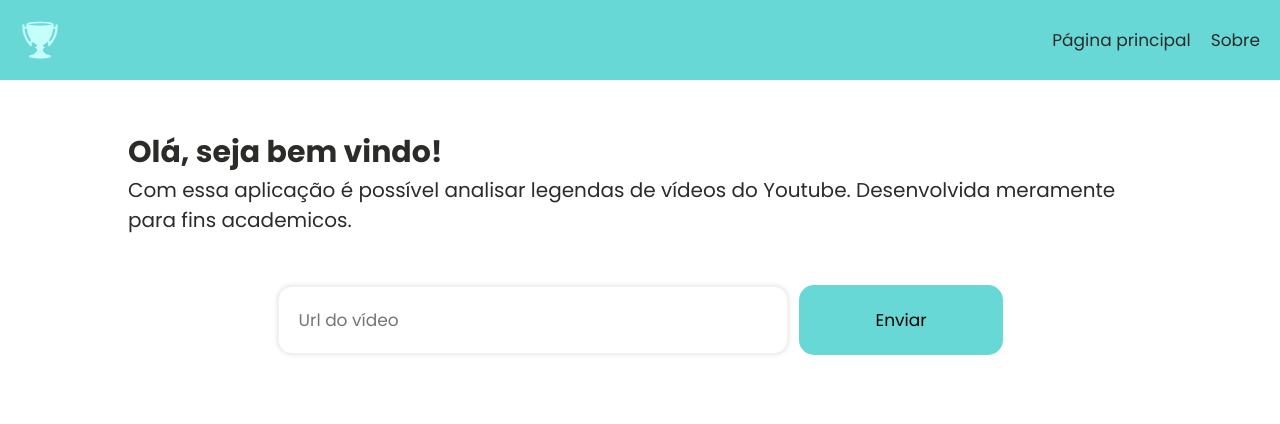
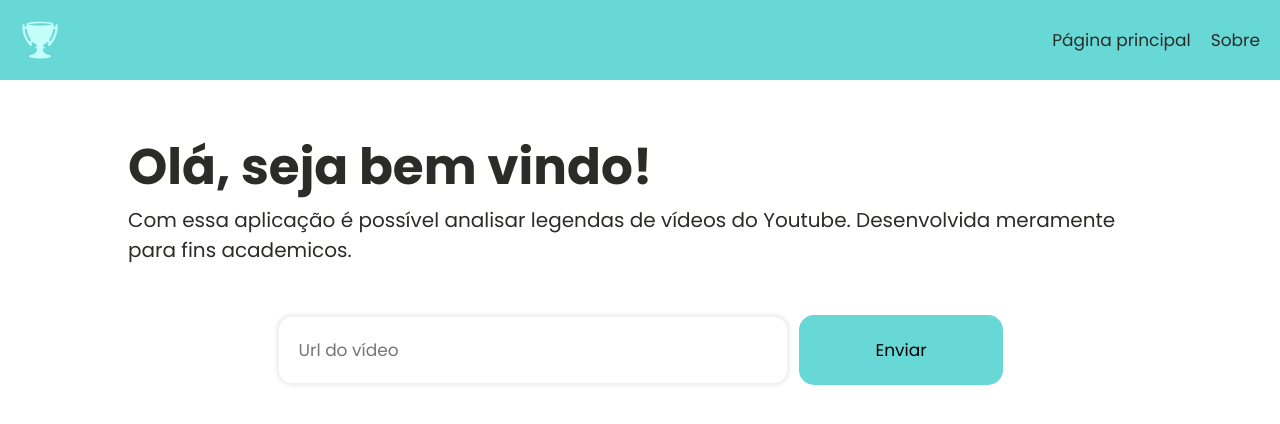
Before and after one commit to jhonpedro/yt-sub-extraction-app, a React (Create React App) app in the folder web/: page / in a window 1280 px wide. Shown: the top 424 px of the page. Built offline with nearby package versions, Linux system fonts and the light colour scheme.

Commit message:
fix: increase strong font size

```diff
--- a/web/src/pages/Main/styles.ts
+++ b/web/src/pages/Main/styles.ts
@@ -7,7 +7,7 @@ export const MainContainer = styled.main`
 
 	strong {
 		text-align: center;
-		font-size: 3rem;
+		font-size: 5rem;
 	}
 
 	p {
```
